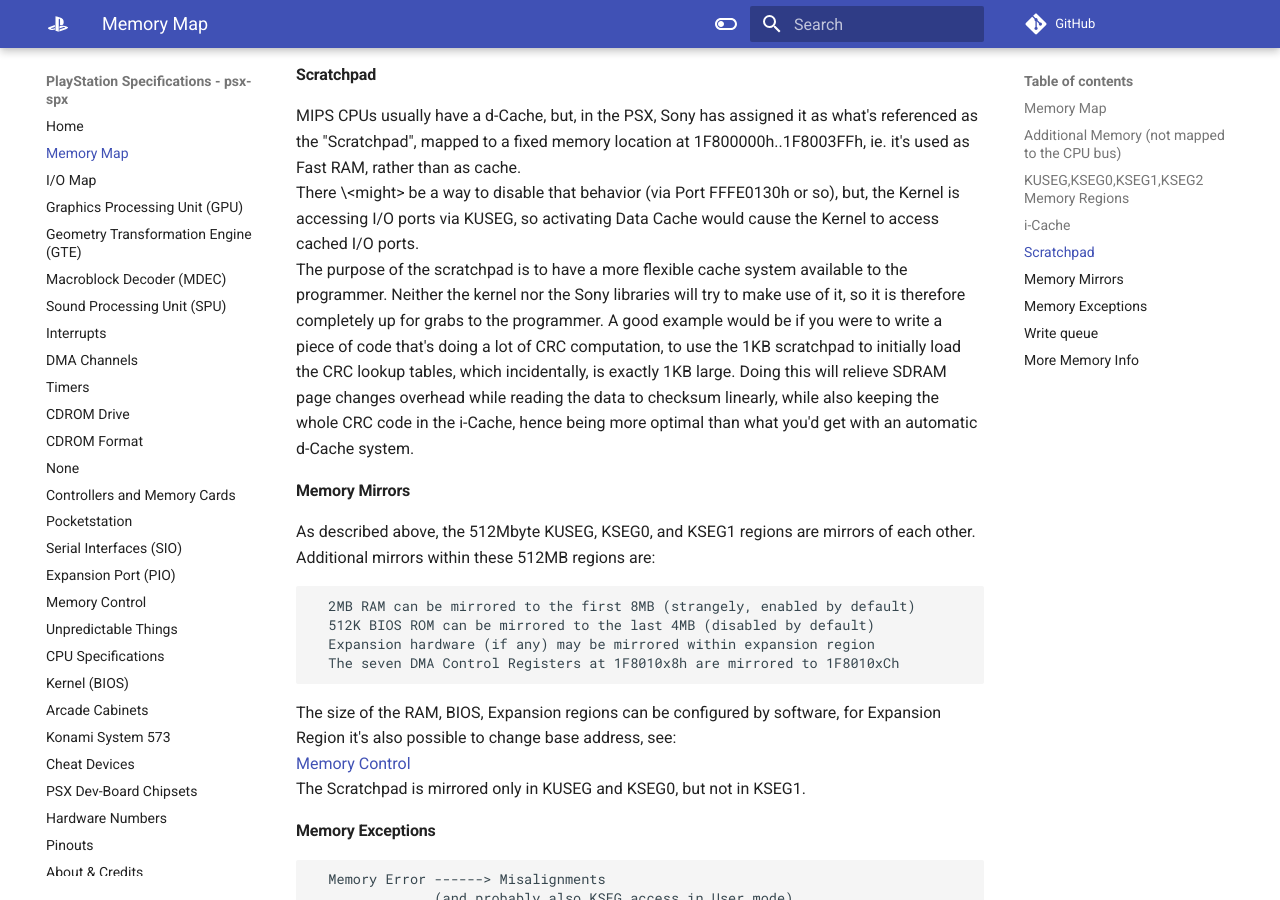
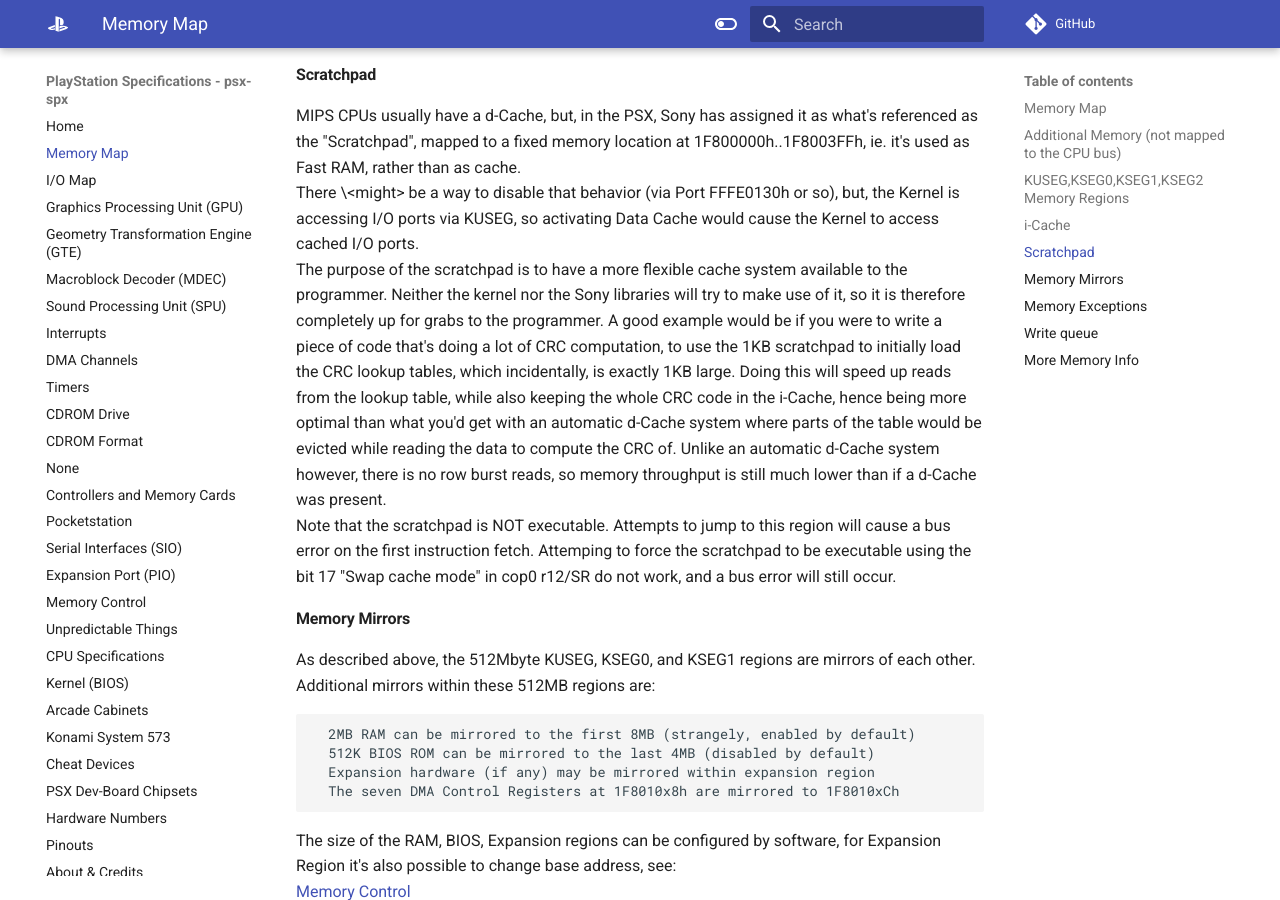
Before and after one commit to psx-spx/psx-spx.github.io, an MkDocs documentation site: the page built from docs/memorymap.md, in a window 1280 px wide and 900 px high, scrolled down 1131 px. Built offline with MkDocs 1.6.1 and Material for MkDocs 9.7.7, drawn with Linux system fonts in a browser that asks for light colours; comment, search, counter and statistics services are not loaded.

Commit message:
Update memorymap.md
Hi mon

```diff
--- a/docs/memorymap.md
+++ b/docs/memorymap.md
@@ -59,9 +59,15 @@
 of it, so it is therefore completely up for grabs to the programmer. A good example
 would be if you were to write a piece of code that's doing a lot of CRC computation,
 to use the 1KB scratchpad to initially load the CRC lookup tables, which incidentally,
-is exactly 1KB large. Doing this will relieve SDRAM page changes overhead while reading
-the data to checksum linearly, while also keeping the whole CRC code in the i-Cache,
-hence being more optimal than what you'd get with an automatic d-Cache system.
+is exactly 1KB large. Doing this will speed up reads from the lookup table,
+while also keeping the whole CRC code in the i-Cache, hence being more optimal than
+what you'd get with an automatic d-Cache system where parts of the table would be evicted
+while reading the data to compute the CRC of. Unlike an automatic d-Cache system however,
+there is no row burst reads, so memory throughput is still much lower than if a d-Cache was present.<br/>
+Note that the scratchpad is NOT executable. Attempts to jump to this region will cause
+a bus error on the first instruction fetch. Attemping to force the scratchpad to be
+executable using the bit 17 "Swap cache mode" in cop0 r12/SR do not work, and
+a bus error will still occur.<br/>
 
 #### Memory Mirrors
 As described above, the 512Mbyte KUSEG, KSEG0, and KSEG1 regions are mirrors of
```
